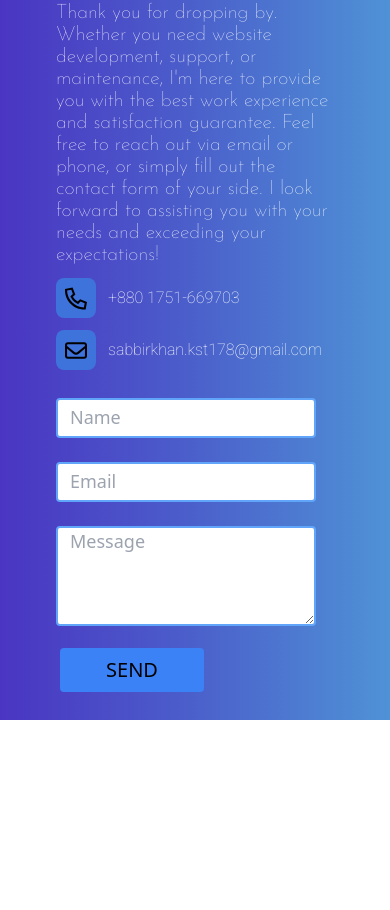
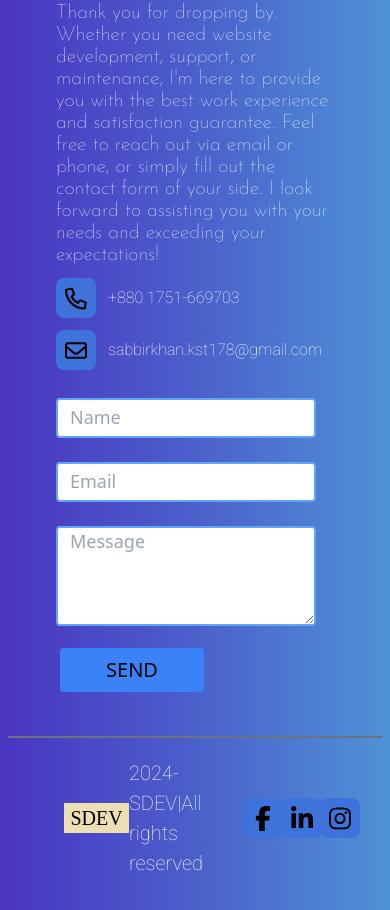
Before and after one commit to sabbir512/Sabbir-s-Portfolio, a React (Vite) app: page / in a window 390 px wide. Shown: the part 5509-6419 px from the top of the page. Before the commit the page ends 6229 px from the top, so only its background shows below. Built offline with nearby package versions, Linux system fonts and the light colour scheme; a web font is replaced by a local one.

Commit message:
I have add the footer section and yet to responsive

```diff
--- a/src/components/AboutButton.jsx
+++ b/src/components/AboutButton.jsx
@@ -4,10 +4,12 @@ function AboutButton({
   text = "",
   bgColor = "bg-blue-500",
   hoverColor = "hover:bg-orange-500",
+  onclick,
 }) {
   return (
     <div className="pl-1 pt-4">
       <button
+        onClick={onclick}
         className={`${bgColor} ease-in duration-300 h-12 w-26  mediumPhone:px-8 rounded
       text-[20px] ${hoverColor} border-blue-600 border-2 border-solid  hover:text-white md:px-5 sm:h-10 md:text-[17px] smallerPhone:text-[15px] smallerPhone:px-1 smallerPhone:h-8`}
       >
--- a/src/components/AboutText.jsx
+++ b/src/components/AboutText.jsx
@@ -2,6 +2,12 @@ import React from "react";
 import AboutButton from "./AboutButton";
 
 function AboutText() {
+  const handleHireMe = () => {
+    const contactSection = document.getElementById("contact");
+    if (contactSection) {
+      contactSection.scrollIntoView({ behavior: "smooth" });
+    }
+  };
   return (
     //making responsive
     <div>
@@ -30,6 +36,7 @@ function AboutText() {
           text="HIRE ME"
           bgColor="bg-blue-500"
           hoverColor="hover:bg-orange-500"
+          onclick={handleHireMe}
         />
         <AboutButton
           text="RESUME"
--- a/src/components/Contact.jsx
+++ b/src/components/Contact.jsx
@@ -1,9 +1,8 @@
 import React from "react";
-import ContactInfo from "./ContactInfo";
-import ContactForm from "./ContactForm";
+import { ContactInfo, ContactForm } from "./index";
 function Contact() {
   return (
-    <div className="bg-gradient-to-r from-[#4A35C2] via-[#4B60CB] to-[#4F92D6] pb-7 rounded-t-3xl min-h-full ">
+    <div id='contact' className="bg-gradient-to-r from-[#4A35C2] via-[#4B60CB] to-[#4F92D6] pb-7 rounded-t-3xl min-h-full ">
       <h1
         className="text-white text-center text-[40px] font-light pt-8 pb-2"
         style={{ fontFamily: "Roboto" }}
--- a/src/components/ContactForm.jsx
+++ b/src/components/ContactForm.jsx
@@ -3,23 +3,35 @@ import Button from "./Button";
 function ContactForm() {
   return (
     <div className="flex flex-row items-center pt-4">
-      <form action="">
+      <form
+        id="contactForm"
+        method="POST"
+        action="https://formsubmit.co/cdf4faf9cca2e84c7e56b76aa8cc6b3f"
+      >
         <input
           type="text"
+          id="name"
+          name="name"
           placeholder="Name"
           className="border-blue-400 border-2 border-solid sm:h-[44px] lg:w-[350px] placeholder:text-[18px] placeholder:pl-3 rounded md:w-[290px] sm:w-[250px] extPhone:w-[285px] mediumPhone:w-[260px] mediumPhone:h-[40px] smallerPhone:w-[188px] smallerPhone:h-[36px] "
+          required
         />
         <br />
         <br />
         <input
           type="email"
+          id="email"
+          name="email"
           placeholder="Email"
           className="border-blue-400 border-2 border-solid h-[44px] lg:w-[350px] placeholder:text-[18px] placeholder:pl-3 rounded md:w-[290px] sm:w-[250px] extPhone:w-[285px] mediumPhone:w-[260px] mediumPhone:h-[40px] smallerPhone:w-[188px] smallerPhone:h-[36px]"
+          required
         />
 
         <br />
         <br />
         <textarea
+          id="message"
+          name="message"
           placeholder="Message"
           className="border-blue-400 border-2 border-solid lg:h-[144px] lg:w-[350px] placeholder:text-[18px] placeholder:pl-3 rounded md:w-[290px] md:h-[110px] sm:w-[250px] sm:h-[90px] extPhone:w-[285px] mediumPhone:w-[260px] mediumPhone:h-[100px] smallerPhone:w-[188px] smallerPhone:h-[69px]"
         ></textarea>
--- /dev/null
+++ b/src/components/Footer.jsx
@@ -0,0 +1,23 @@
+import React from "react";
+import { NavLogo, FooterIcon } from "./index";
+
+function Footer() {
+  return (
+    <div className="bg-gradient-to-r from-[#4A35C2] via-[#4B60CB] to-[#4F92D6] pt-4 pb-8">
+      <hr className="w-[96%]  mx-auto border-gray-500 border-[1px] border-solid" />
+      <div className="mt-5 px-16 flex justify-between items-center">
+        <NavLogo />
+        <p
+          className="text-white text-[20px] font-thin"
+          style={{ fontFamily: "Roboto" }}
+        >
+          2024-SDEV|All rights reserved
+        </p>
+
+        <FooterIcon />
+      </div>
+    </div>
+  );
+}
+
+export default Footer;
--- /dev/null
+++ b/src/components/FooterIcon.jsx
@@ -0,0 +1,41 @@
+import React from "react";
+import { faceBookIcon, linkedinIcon, instagramIcon } from "./projectContent";
+function FooterIcon() {
+  return (
+    <div>
+      <div id="socialMedia" className="text-white grid grid-cols-3 gap-8">
+        <a href="https://www.google.com" target="_blank">
+          <div className="lagerThenLg:w-[55px] lagerThenLg:h-[55px] rounded-lg bg-[#3E73DB] flex lg:w-[50px] lg:h-[50px] md:w-[40px] md:h-[40px] sm:w-[35px] sm:h-[35px]  mediumPhone:w-[40px] mediumPhone:h-[40px] smallerPhone:w-[30px] smallerPhone:h-[30px]">
+            <img
+              src={faceBookIcon}
+              alt="PhoneIcon"
+              className="lg:w-[22px] lg:h-[25px] m-auto sm:w-[17px] sm:h-[20px] mediumPhone:w-[22px] mediumPhone:h-[25px] smallerPhone:w-[14px]  smallerPhone:h-[17px]"
+            />
+          </div>
+        </a>
+
+        <a href="https://www.google.com" target="_blank">
+          <div className="lagerThenLg:w-[55px] lagerThenLg:h-[55px] rounded-lg bg-[#3E73DB] flex lg:w-[50px] lg:h-[50px] md:w-[40px] md:h-[40px] sm:w-[35px] sm:h-[35px]  mediumPhone:w-[40px] mediumPhone:h-[40px] smallerPhone:w-[30px] smallerPhone:h-[30px]">
+            <img
+              src={linkedinIcon}
+              alt="PhoneIcon"
+              className="lg:w-[22px] lg:h-[25px] m-auto sm:w-[17px] sm:h-[20px] mediumPhone:w-[22px] mediumPhone:h-[25px] smallerPhone:w-[14px]  smallerPhone:h-[17px]"
+            />
+          </div>
+        </a>
+
+        <a href="https://www.google.com" target="_blank">
+          <div className="lagerThenLg:w-[55px] lagerThenLg:h-[55px] rounded-lg bg-[#3E73DB] flex lg:w-[50px] lg:h-[50px] md:w-[40px] md:h-[40px] sm:w-[35px] sm:h-[35px]  mediumPhone:w-[40px] mediumPhone:h-[40px] smallerPhone:w-[30px] smallerPhone:h-[30px]">
+            <img
+              src={instagramIcon}
+              alt="PhoneIcon"
+              className="lg:w-[22px] lg:h-[25px] m-auto sm:w-[17px] sm:h-[20px] mediumPhone:w-[22px] mediumPhone:h-[25px] smallerPhone:w-[14px]  smallerPhone:h-[17px]"
+            />
+          </div>
+        </a>
+      </div>
+    </div>
+  );
+}
+
+export default FooterIcon;
--- a/src/components/Home/Home.jsx
+++ b/src/components/Home/Home.jsx
@@ -1,5 +1,13 @@
 import React from "react";
-import { Hero, About, Work, Experience, Services, Contact } from "../index";
+import {
+  Hero,
+  About,
+  Work,
+  Experience,
+  Services,
+  Contact,
+  Footer,
+} from "../index";
 
 function Home() {
   return (
@@ -15,6 +23,8 @@ function Home() {
       <Services />
       <p className="pt-10"></p>
       <Contact />
+
+      <Footer />
     </div>
   );
 }
--- a/src/components/index.js
+++ b/src/components/index.js
@@ -6,5 +6,24 @@ import Navbar from "./Navbar";
 import Experience from "./Experience";
 import Services from "./Services";
 import Contact from "./Contact";
+import ContactInfo from "./ContactInfo";
+import ContactForm from "./ContactForm";
+import Footer from "./Footer";
+import NavLogo from "./NavLogo";
+import FooterIcon from "./FooterIcon";
 
-export { Hero, About, Work, Home, Navbar, Experience, Services, Contact };
+export {
+  Hero,
+  About,
+  Work,
+  Home,
+  Navbar,
+  Experience,
+  Services,
+  Contact,
+  ContactInfo,
+  ContactForm,
+  Footer,
+  NavLogo,
+  FooterIcon,
+};
--- a/src/components/projectContent.js
+++ b/src/components/projectContent.js
@@ -93,3 +93,10 @@ const servObject = {
 };
 
 export { servObject };
+
+//FOOTER ICONS
+import faceBookIcon from "../assets/icons/facebook-f.svg";
+import linkedinIcon from "../assets/icons/linkedin-in.svg";
+import instagramIcon from "../assets/icons/instagram.svg";
+
+export { faceBookIcon, linkedinIcon, instagramIcon };
```
